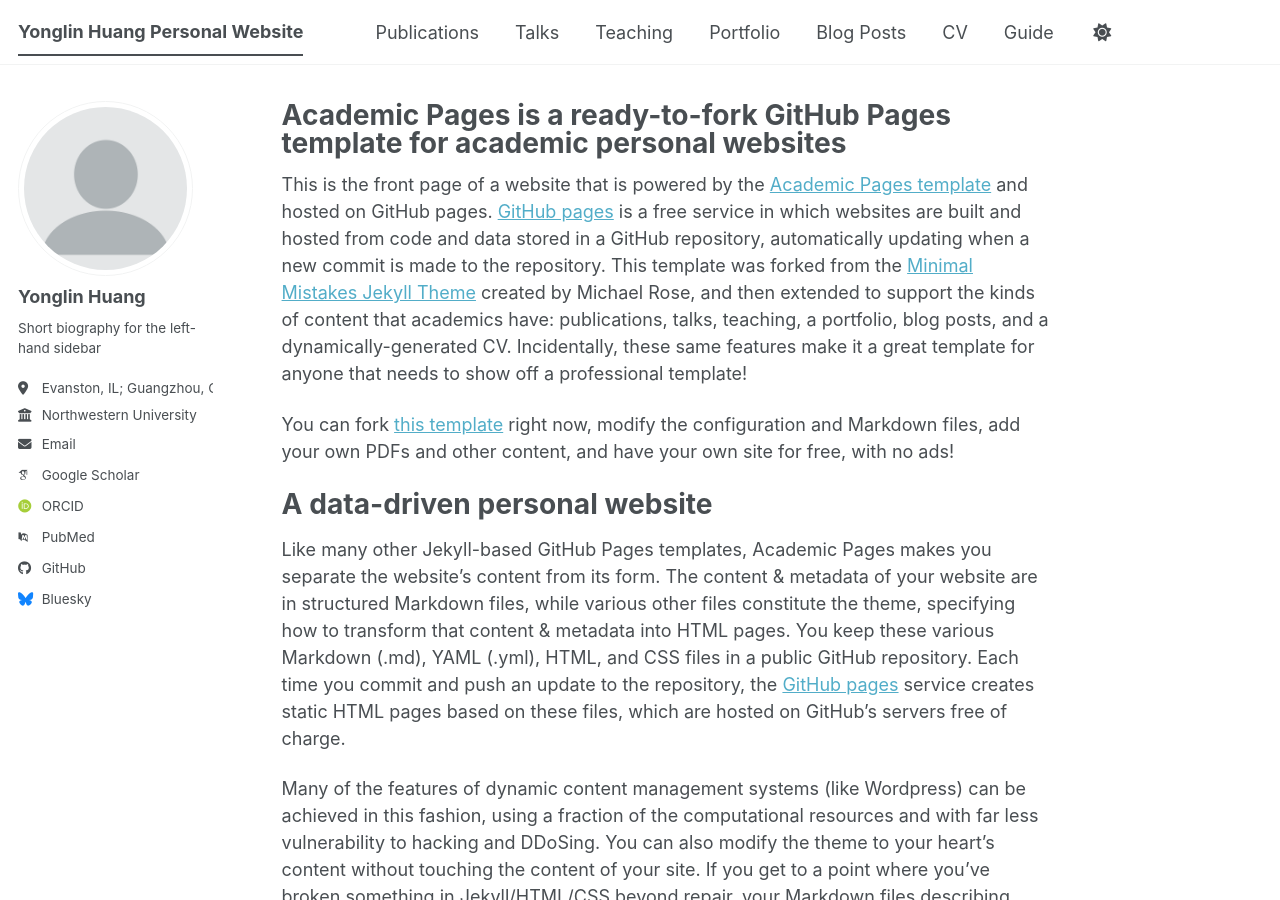
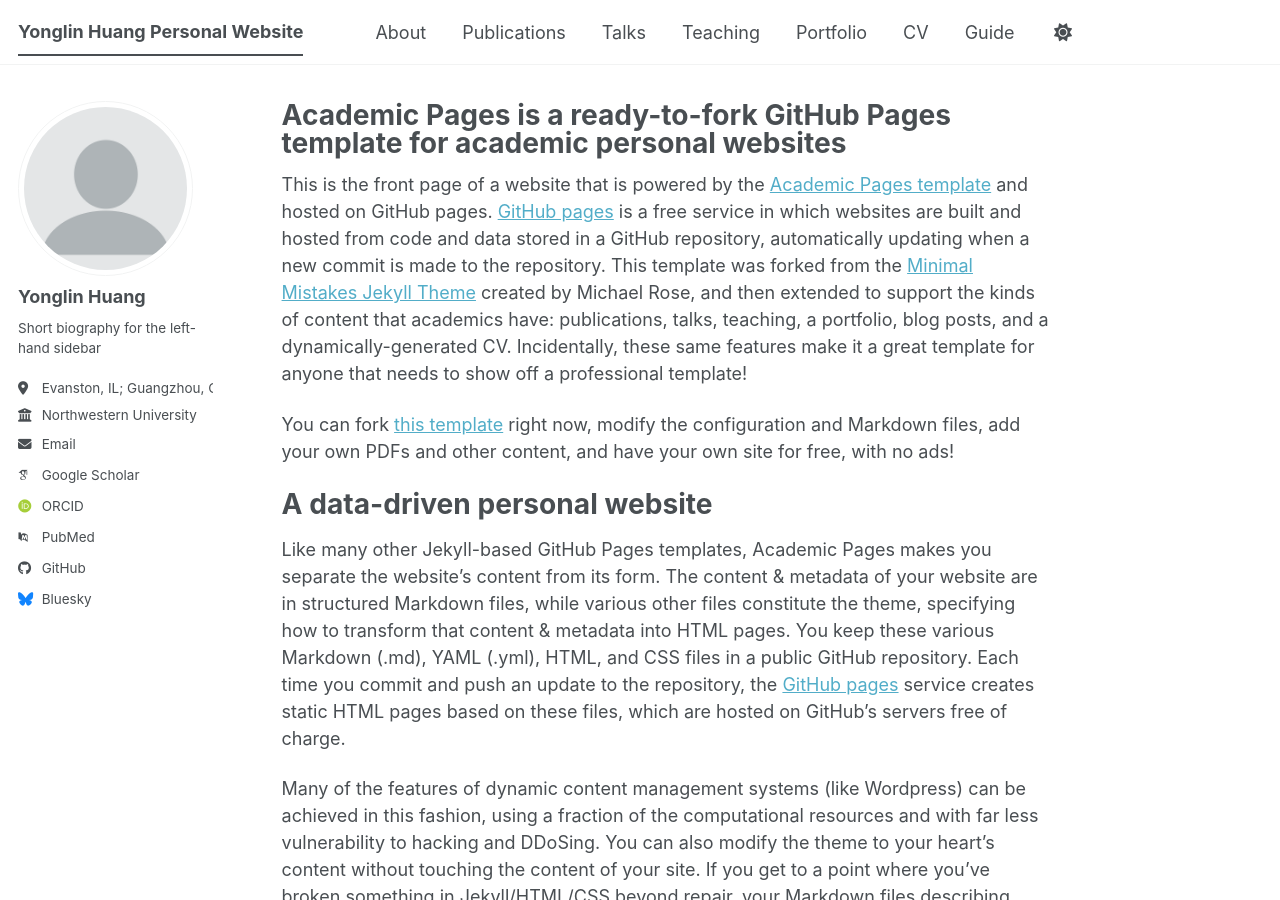
Before and after one commit to yonglinhhyl/yonglinhhyl.github.io, a Jekyll site: the page built from _pages/about.md, in a window 1280 px wide and 900 px high. Built offline with Jekyll 4.4.1, drawn with Linux system fonts in a browser that asks for light colours; some web fonts are replaced; a script bundle is joined from its source files by our own code; library files that are not in the unit come from our copies.

Commit message:
Update navigation menu with About section
Added 'About' section to the navigation menu and removed 'Blog Posts'.

```diff
--- a/_data/navigation.yml
+++ b/_data/navigation.yml
@@ -8,6 +8,10 @@
 #      Markdown formatted page while the second is generated using JSON.
 
 main:
+
+  - title: "About"
+    url: /about/
+
   - title: "Publications"
     url: /publications/
 
@@ -20,9 +24,6 @@
   - title: "Portfolio"
     url: /portfolio/
 
-  - title: "Blog Posts"
-    url: /year-archive/
-
   - title: "CV"
     url: /cv/
 
```
